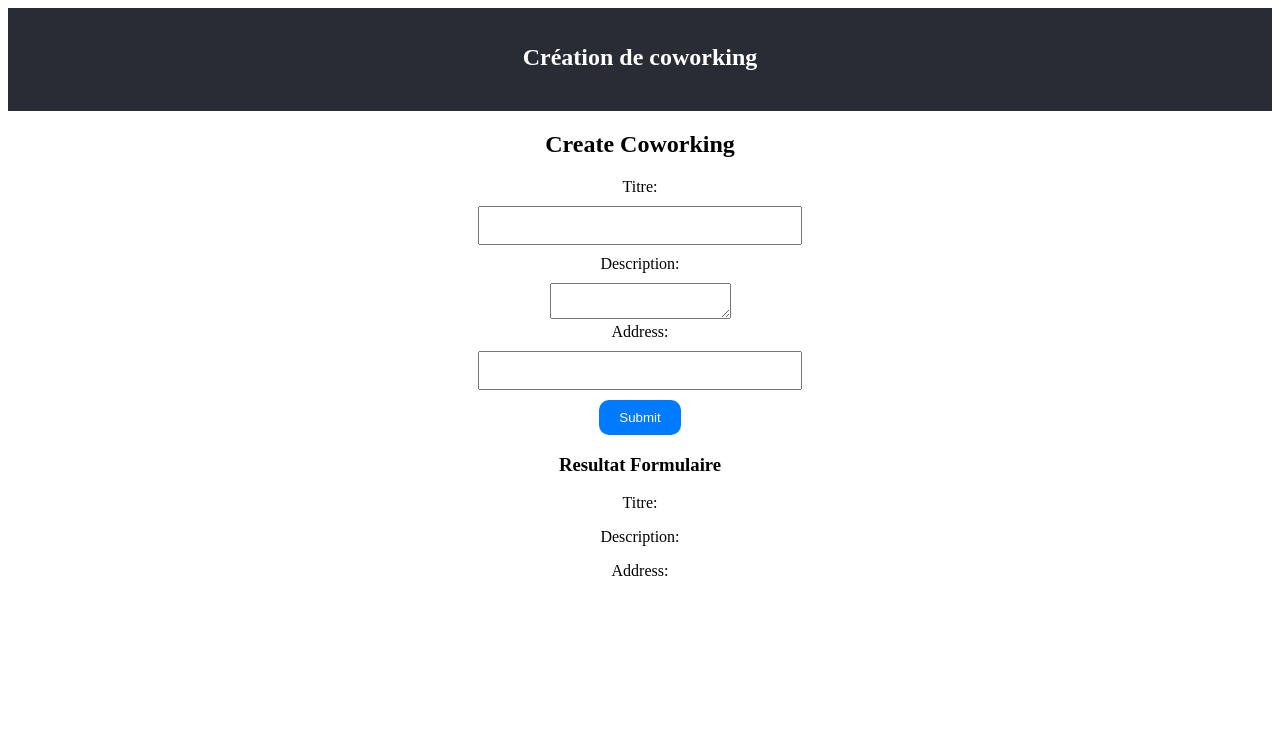
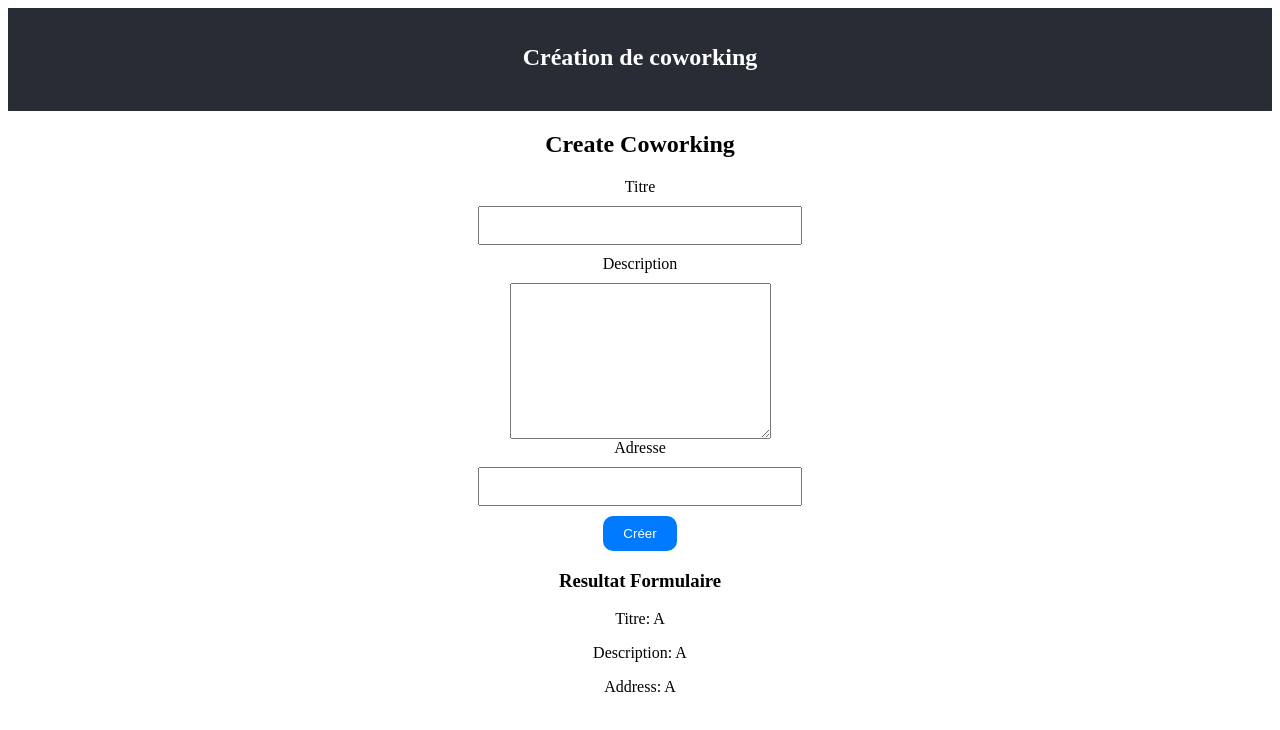
Before and after one commit to Vanbecker/coworking-crud-front, a React (Create React App) app: page / in a window 1280 px wide. Shown: the top 730 px of the page. Built offline with nearby package versions, Linux system fonts and the light colour scheme.

Commit message:
fonctionnel

```diff
--- a/src/App.js
+++ b/src/App.js
@@ -1,6 +1,6 @@
 import './App.css';
 import CreateCoworking from './CreateCoworking';
-import React, { useState } from 'react';
+// import React, { useState } from 'react';
 
 
 function App() {
--- a/src/CreateCoworking.jsx
+++ b/src/CreateCoworking.jsx
@@ -1,99 +1,41 @@
-
-// import React, { useState } from 'react';
-
-// const CreateCoworking = () => {
-//     const [title, setTitle] = useState('');
-//     const [description, setDescription] = useState('');
-//     const [address, setAddress] = useState('');
-
-//     const handleSubmit = (e) => {
-//         e.preventDefault();
-
-//         console.log('Titre:', title);
-//         console.log('Description:', description);
-//         console.log('Adresse:', address);
-//     };
-
-//     return (
-//         <div>
-//             <h2>Créer un nouveau coworking</h2>
-//             <form onSubmit={handleSubmit}>
-//                 <div>
-//                     <label htmlFor="title">Titre  </label>
-//                     <input
-//                         type="text"
-//                         id="title"
-//                         value={title}
-//                         onChange={(e) => setTitle(e.target.value)}
-//                     />
-//                 </div>
-//                 <div>
-//                     <label htmlFor="description">Description  </label>
-//                     <textarea
-//                         id="description"
-//                         value={description}
-//                         onChange={(e) => setDescription(e.target.value)}
-//                     />
-//                 </div>
-//                 <div>
-//                     <label htmlFor="address">Adresse  </label>
-//                     <input
-//                         type="text"
-//                         id="address"
-//                         value={address}
-//                         onChange={(e) => setAddress(e.target.value)}
-//                     />
-//                 </div>
-//                 <button type="submit">Créer</button>
-//             </form>
-//         </div>
-//     );
-// };
-
-// export default CreateCoworking;
-
-
-/////////////////////
-
 import React, { useState } from 'react';
 
 const CreateCoworking = () => {
     const [formData, setFormData] = useState({
-        title: '',
-        description: '',
-        address: ''
+        title: 'A',
+        description: 'A',
+        address: 'A'
     });
 
-    const handleSubmit = (event) => {
-        event.preventDefault();
-        console.log(formData);
-    };
+
+
 
     const handleChange = (event) => {
+        event.preventDefault();
+
         setFormData({
-            ...formData,
-            [event.target.name]: event.target.value
-        });
-    };
+            title: event.target.title.value,
+            description: event.target.description.value,
+            address: event.target.address.value
+        })
+    }
 
     return (
         <div>
             <h2>Create Coworking</h2>
-            <form onSubmit={handleSubmit}>
-                <div>
-                    <label htmlFor="title">Titre:</label>
-                    <input type="text" id="title" name="title" value={formData.title} onChange={handleChange} />
-                </div>
-                <div>
-                    <label htmlFor="description">Description:</label>
-                    <textarea id="description" name="description" value={formData.description} onChange={handleChange}></textarea>
-                </div>
-                <div>
-                    <label htmlFor="address">Address:</label>
-                    <input type="text" id="address" name="address" value={formData.address} onChange={handleChange} />
-                </div>
-                <button type="submit">Submit</button>
+            <form onSubmit={handleChange}>
+                <label>Titre</label>
+                <input type="text" name="title" />
+
+                <label>Description</label>
+                <textarea name="description" cols="30" rows="10"></textarea>
+
+                <label>Adresse</label>
+                <input type="text" name="address" />
+
+                <button type="submit">Créer</button>
             </form>
+
             <div>
                 <h3>Resultat Formulaire</h3>
                 <p>Titre: {formData.title}</p>
@@ -105,6 +47,3 @@ const CreateCoworking = () => {
 };
 
 export default CreateCoworking;
-
-
-////////
```
